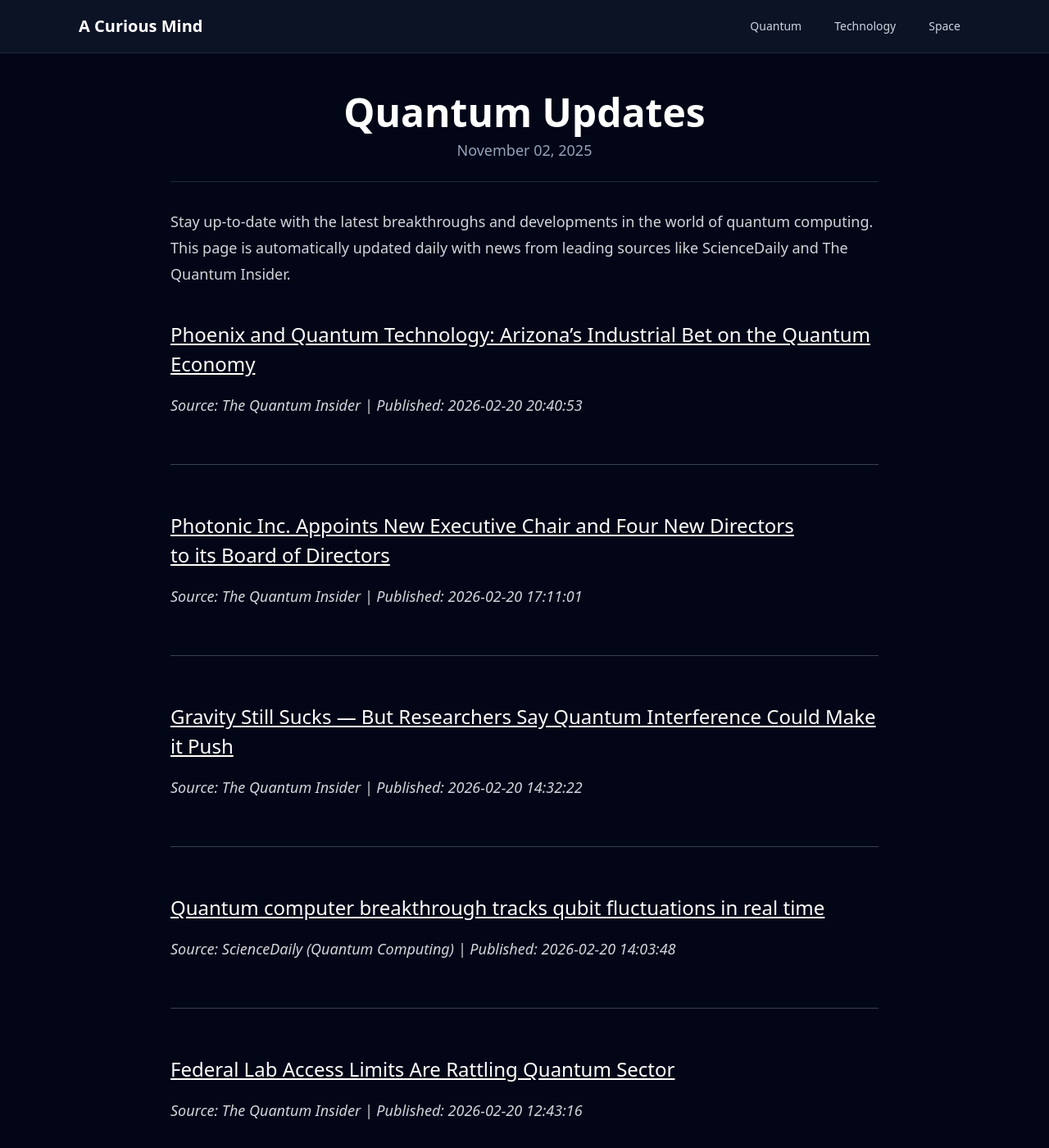
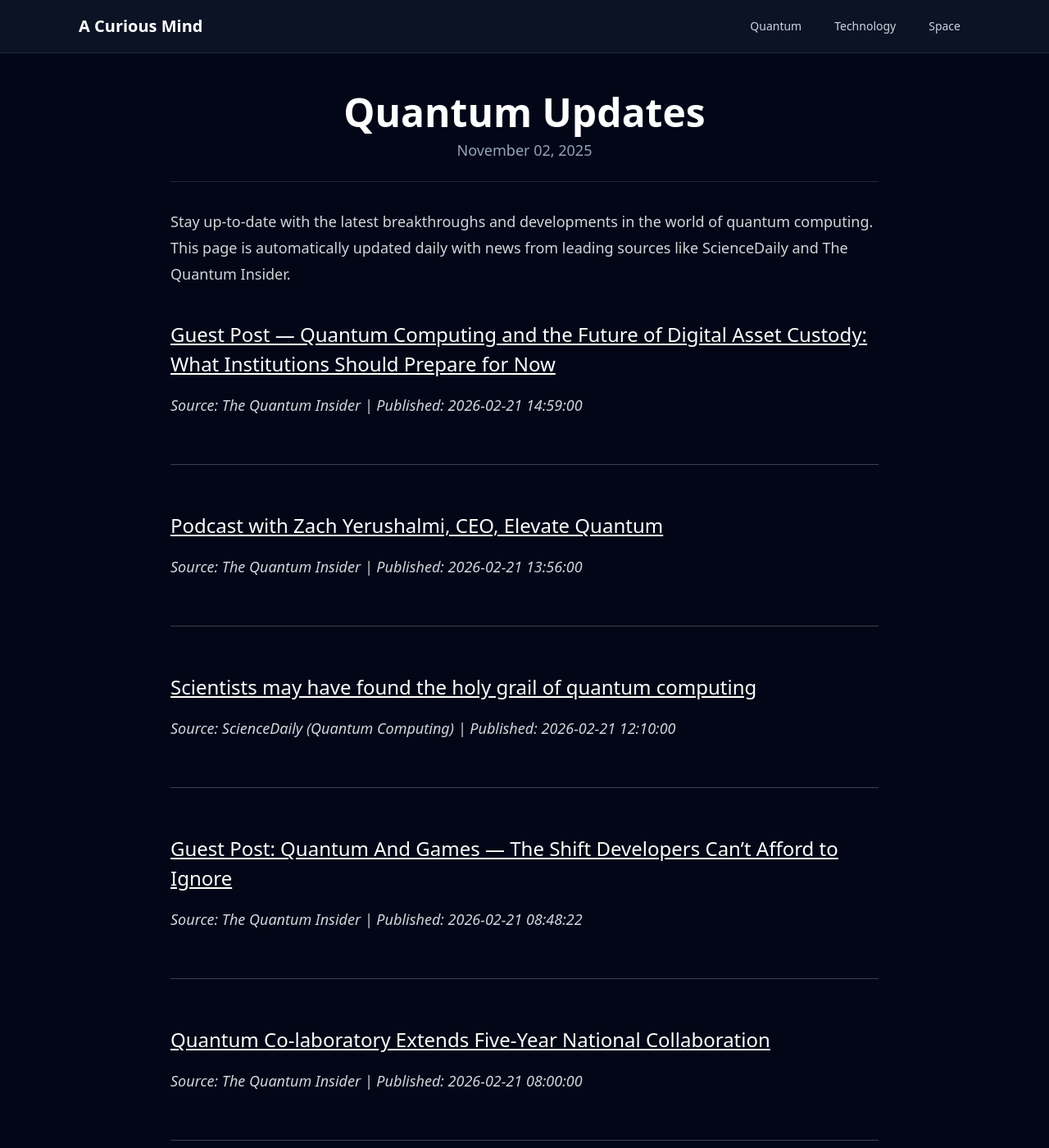
Before and after one commit to onehl7/onehl7.github.io, a Jekyll site: the page built from _posts/2025-11-02-quantum-updates.md, in a window 1280 px wide and 1400 px high. Shown: the whole window at 82% size. Built offline with Jekyll 4.4.1, drawn with Linux system fonts in a browser that asks for light colours; nearby versions of some CDN libraries; some of the changed text lies outside the part shown.

Commit message:
Update quantum news data

```diff
--- a/_data/quantum_news.json
+++ b/_data/quantum_news.json
@@ -1,4 +1,34 @@
 [
+  {
+    "source": "The Quantum Insider",
+    "title": "Guest Post \u2014 Quantum Computing and the Future of Digital Asset Custody: What Institutions Should Prepare for Now",
+    "link": "https://thequantuminsider.com/2026/02/21/guest-post-quantum-computing-and-the-future-of-digital-asset-custody-what-institutions-should-prepare-for-now/",
+    "published": "2026-02-21 14:59:00"
+  },
+  {
+    "source": "The Quantum Insider",
+    "title": "Podcast with Zach Yerushalmi, CEO, Elevate Quantum",
+    "link": "https://thequantuminsider.com/2026/02/21/podcast-with-zach-yerushalmi-ceo-elevate-quantum/",
+    "published": "2026-02-21 13:56:00"
+  },
+  {
+    "source": "ScienceDaily (Quantum Computing)",
+    "title": "Scientists may have found the holy grail of quantum computing",
+    "link": "https://www.sciencedaily.com/releases/2026/02/260221000252.htm",
+    "published": "2026-02-21 12:10:00"
+  },
+  {
+    "source": "The Quantum Insider",
+    "title": "Guest Post: Quantum And Games \u2014 The Shift Developers Can\u2019t Afford to Ignore",
+    "link": "https://thequantuminsider.com/2026/02/21/guest-post-quantum-and-games-the-shift-developers-cant-afford-to-ignore/",
+    "published": "2026-02-21 08:48:22"
+  },
+  {
+    "source": "The Quantum Insider",
+    "title": "Quantum Co-laboratory Extends Five-Year National Collaboration",
+    "link": "https://thequantuminsider.com/2026/02/21/quantum-co-laboratory-five-year-extension/",
+    "published": "2026-02-21 08:00:00"
+  },
   {
     "source": "The Quantum Insider",
     "title": "Phoenix and Quantum Technology: Arizona\u2019s Industrial Bet on the Quantum Economy",
@@ -6,34 +36,10 @@
     "published": "2026-02-20 20:40:53"
   },
   {
-    "source": "The Quantum Insider",
-    "title": "Photonic Inc. Appoints\u00a0New\u00a0Executive Chair and\u00a0Four New Directors to\u00a0its\u00a0Board of Directors",
-    "link": "https://thequantuminsider.com/2026/02/20/photonic-inc-appoints-new-executive-chair-and-four-new-directors-to-its-board-of-directors/",
-    "published": "2026-02-20 17:11:01"
-  },
-  {
-    "source": "The Quantum Insider",
-    "title": "Gravity Still Sucks \u2014 But Researchers Say Quantum Interference Could Make it Push",
-    "link": "https://thequantuminsider.com/2026/02/20/gravity-still-sucks-but-researchers-say-quantum-interference-could-make-it-push/",
-    "published": "2026-02-20 14:32:22"
-  },
-  {
     "source": "ScienceDaily (Quantum Computing)",
     "title": "Quantum computer breakthrough tracks qubit fluctuations in real time",
     "link": "https://www.sciencedaily.com/releases/2026/02/260219040756.htm",
     "published": "2026-02-20 14:03:48"
-  },
-  {
-    "source": "The Quantum Insider",
-    "title": "Federal Lab Access Limits Are Rattling Quantum Sector",
-    "link": "https://thequantuminsider.com/2026/02/20/federal-lab-access-limits-are-rattling-quantum-sector/",
-    "published": "2026-02-20 12:43:16"
-  },
-  {
-    "source": "The Quantum Insider",
-    "title": "Quantum eMotion Shares to Begin Trading on NYSE American",
-    "link": "https://thequantuminsider.com/2026/02/20/quantum-emotion-begins-trading-nyse-american/",
-    "published": "2026-02-20 09:41:21"
   },
   {
     "source": "ScienceDaily (Quantum Computing)",
@@ -52,11 +58,5 @@
     "title": "Physicists discover what controls the speed of quantum time",
     "link": "https://www.sciencedaily.com/releases/2026/02/260209221713.htm",
     "published": "2026-02-10 03:21:59"
-  },
-  {
-    "source": "ScienceDaily (Quantum Computing)",
-    "title": "Physicists solve a quantum mystery that stumped scientists for decades",
-    "link": "https://www.sciencedaily.com/releases/2026/02/260208011010.htm",
-    "published": "2026-02-08 11:29:16"
   }
 ]
```
